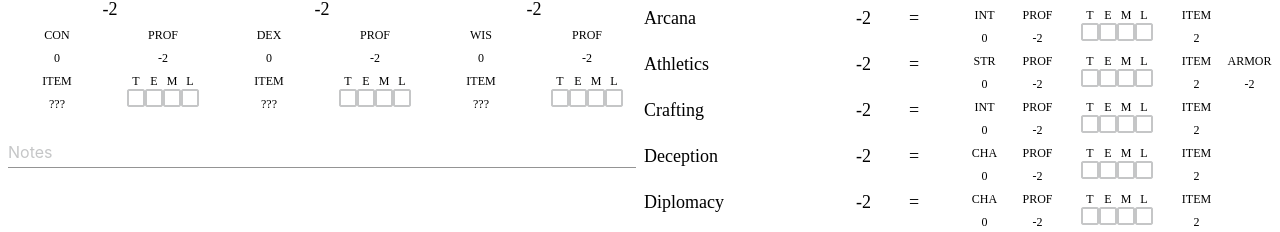
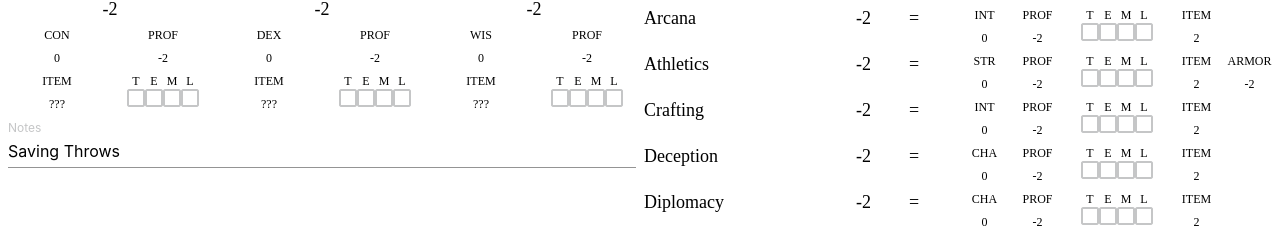
Before and after one commit to Wiljami/CharacterSheetPathfinder2E, a React (Create React App) app: page / in a window 1280 px wide. Shown: the part 842-1074 px from the top of the page. Built offline with nearby package versions, Linux system fonts and the light colour scheme.

Commit message:
Test notes.

```diff
--- a/src/Sheet.js
+++ b/src/Sheet.js
@@ -49,7 +49,7 @@ class Sheet extends React.Component {
         Fortitude : -2,
         Reflex : -2,
         Will : -2,
-        Notes : ''
+        Notes : 'Saving Throws'
       },
       armorClass : {
         teml: -2
```
